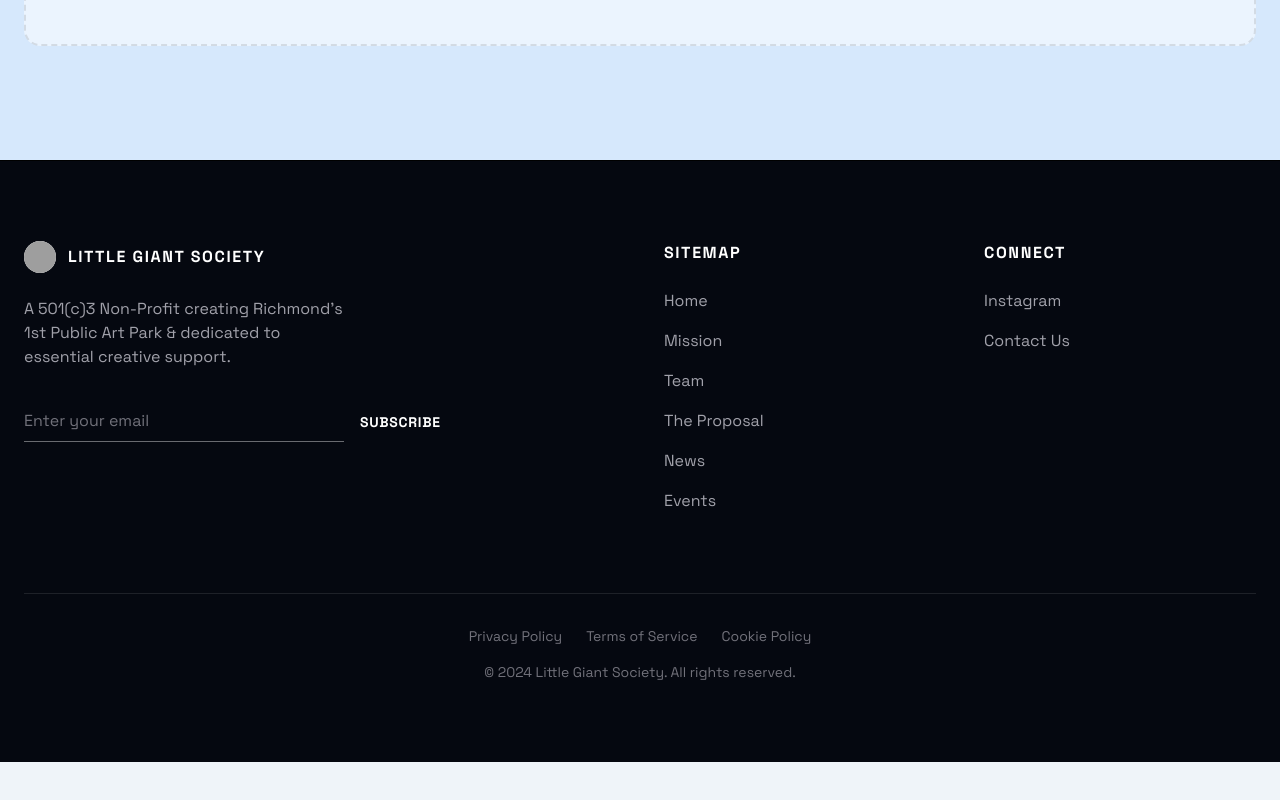
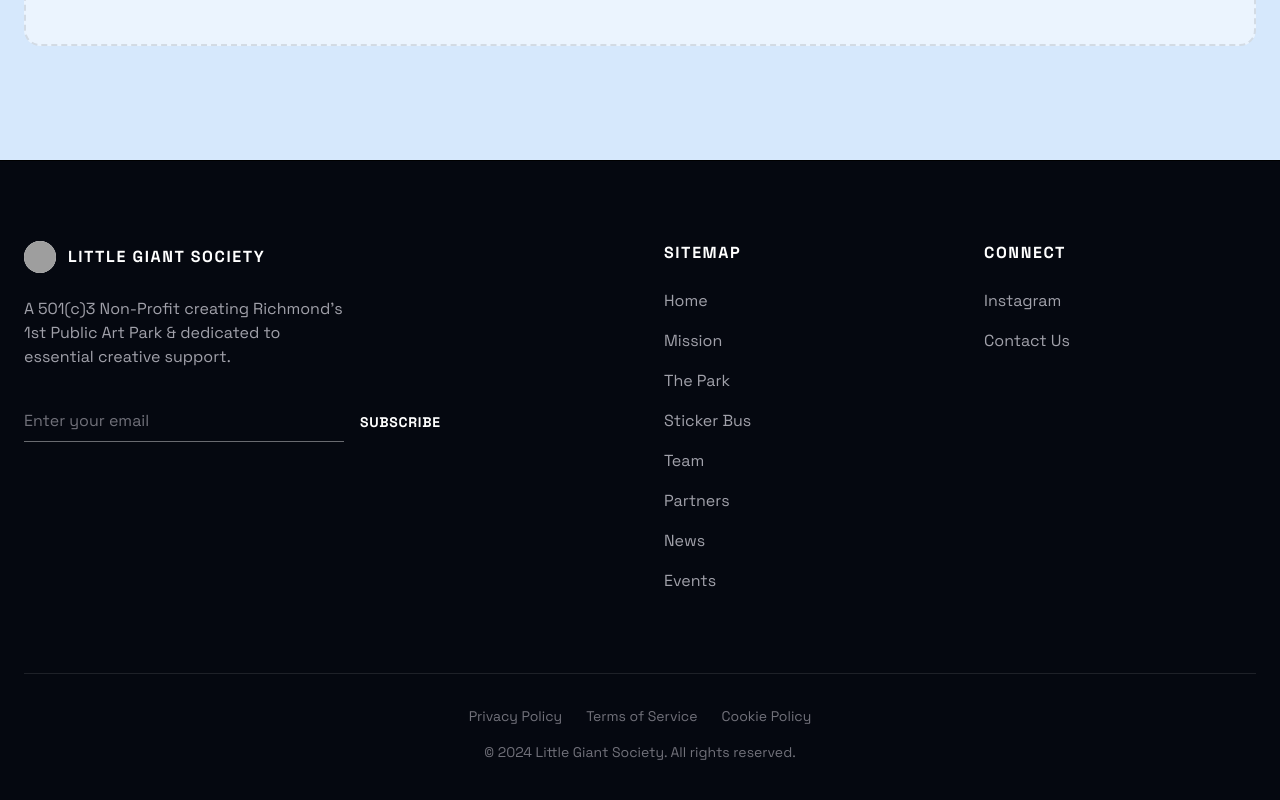
Before and after one commit to dan-designs/little-giant-society, a React (Vite) app: page / in a window 1280 px wide. Shown: the part 9100-9900 px from the top of the page. Before the commit the page ends 9862 px from the top, so only its background shows below. Built offline with nearby package versions, Linux system fonts and the light colour scheme; grey boxes are pictures that could not be loaded.

Commit message:
lgs-website-v1.4.2
- Sitemap fix

```diff
--- a/src/App.tsx
+++ b/src/App.tsx
@@ -1244,8 +1244,10 @@
               <ul className="space-y-4 text-zinc-400">
                 <li><a href="#hero" className="hover:text-white transition-colors focus:text-white">Home</a></li>
                 <li><a href="#mission" className="hover:text-white transition-colors focus:text-white">Mission</a></li>
+                <li><a href="#proposal" className="hover:text-white transition-colors focus:text-white">The Park</a></li>
+                <li><a href="#sticker-bus" className="hover:text-white transition-colors focus:text-white">Sticker Bus</a></li>
                 <li><a href="#about" className="hover:text-white transition-colors focus:text-white">Team</a></li>
-                <li><a href="#proposal" className="hover:text-white transition-colors focus:text-white">The Proposal</a></li>
+                <li><a href="#sponsors" className="hover:text-white transition-colors focus:text-white">Partners</a></li>
                 <li><a href="#news" className="hover:text-white transition-colors focus:text-white">News</a></li>
                 <li><a href="#events" className="hover:text-white transition-colors focus:text-white">Events</a></li>
               </ul>
```
Also changed, not shown: 2 other files (tests, documents, lock files or other folders).
